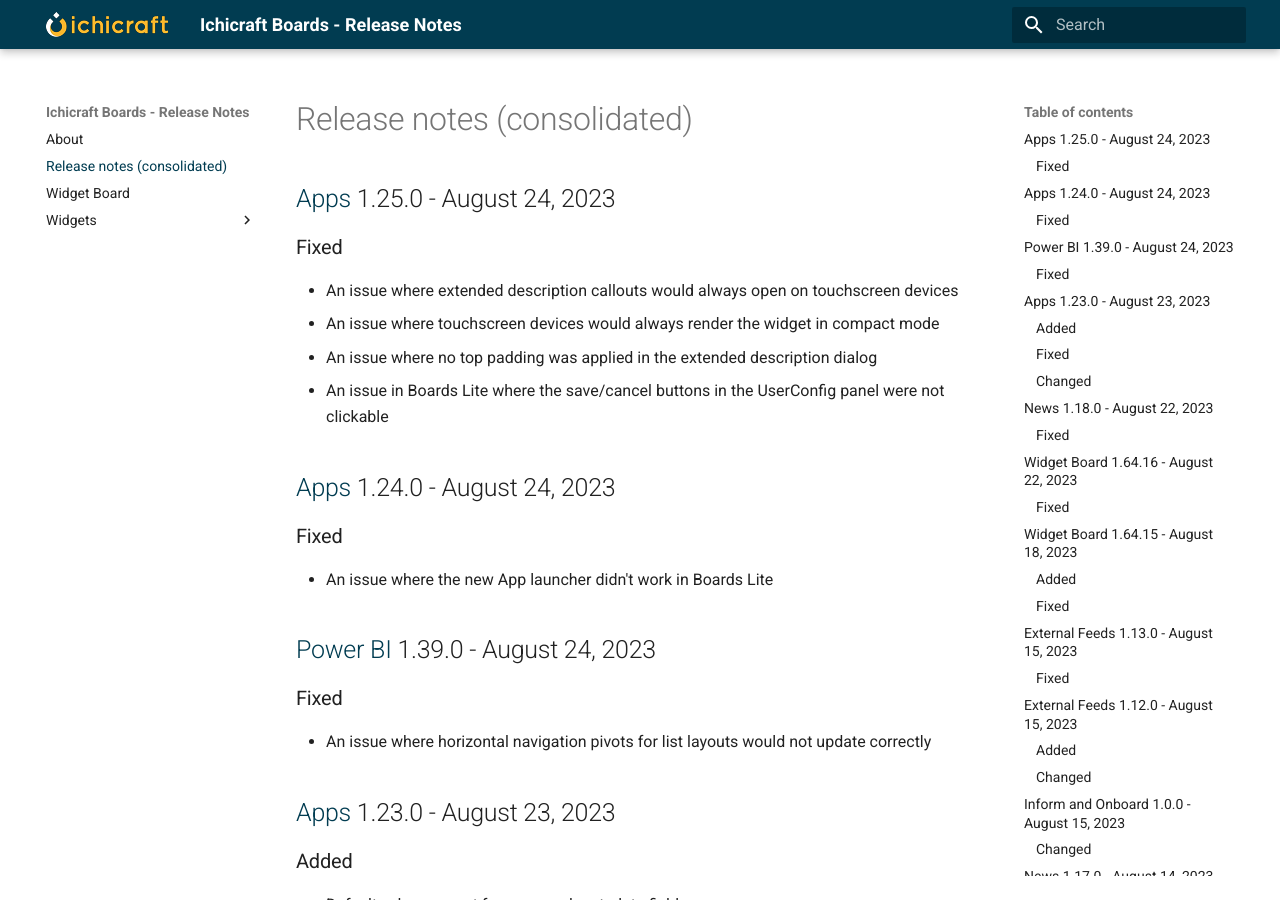
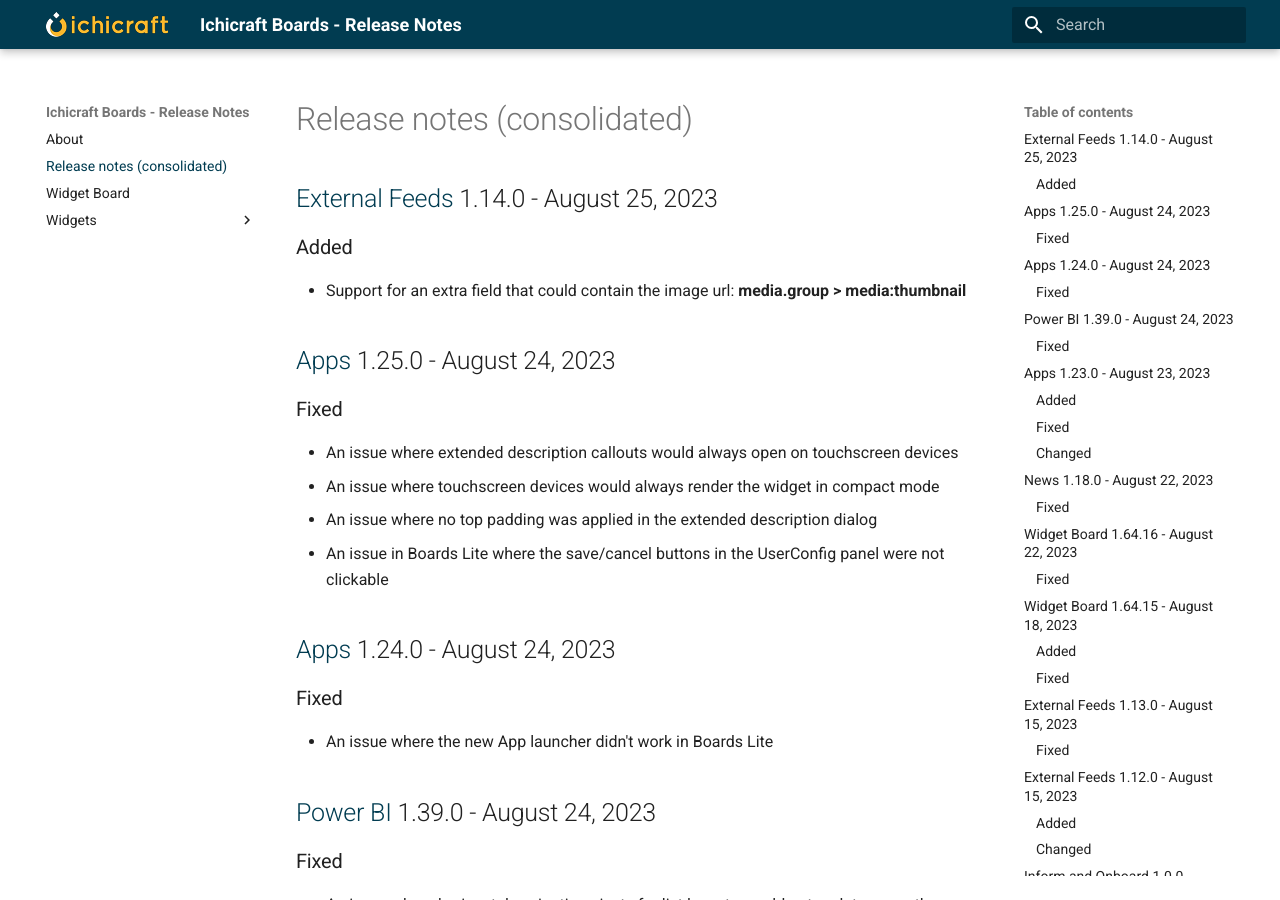
Before and after one commit to ichicraft/widgets-docs, an MkDocs documentation site: the page built from docs/Release-notes-(consolidated).md, in a window 1280 px wide and 900 px high. Built offline with MkDocs 1.6.1 and Material for MkDocs 9.7.7, drawn with Linux system fonts in a browser that asks for light colours.

Commit message:
Release notes updated by BuildService

```diff
--- a/docs/Release-notes-(consolidated).md
+++ b/docs/Release-notes-(consolidated).md
@@ -1,3 +1,8 @@
+## [External Feeds](./Widgets/External Feeds.md) 1.14.0 - August 25, 2023
+
+### Added
+- Support for an extra field that could contain the image url: **media.group &gt; media:thumbnail**
+
 ## [Apps](./Widgets/Apps.md) 1.25.0 - August 24, 2023
 
 ### Fixed
```
Also changed, not shown: docs/Widgets/External Feeds.md (+5 -0 lines).
